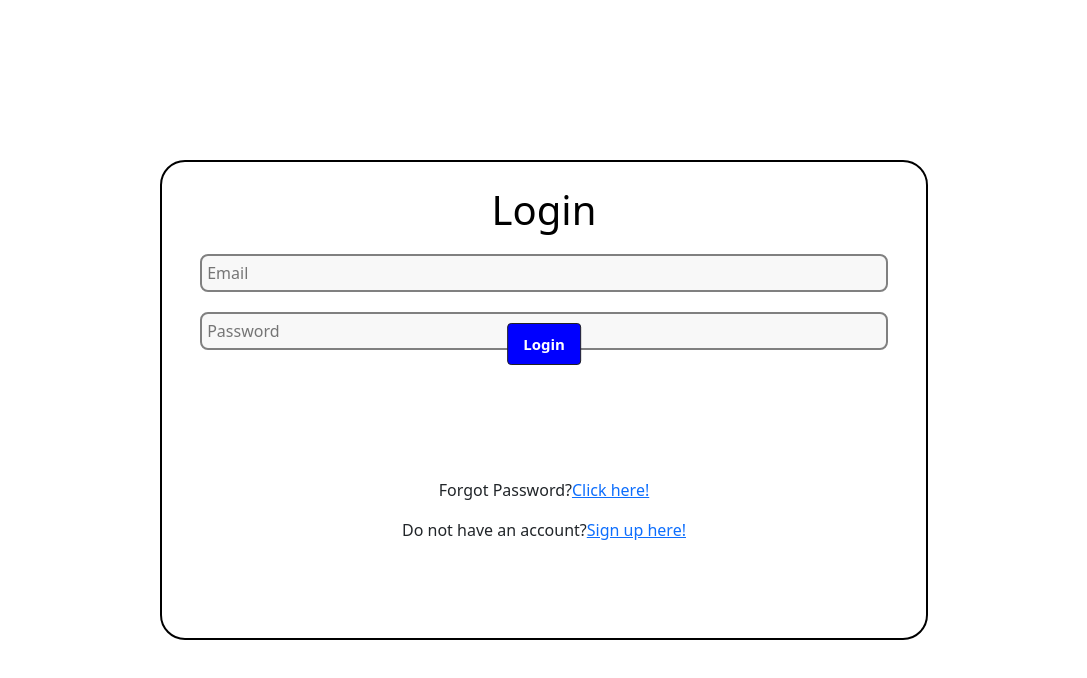
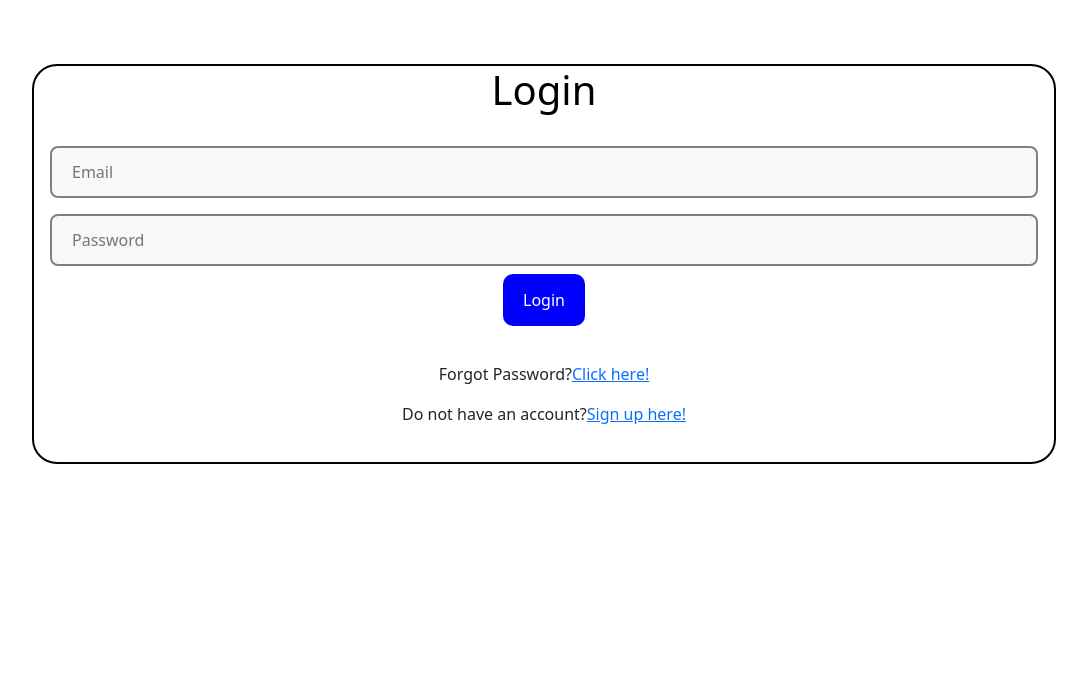
Before and after one commit to CMPUT404F22ProjectTeam/WebApplicationProject, a React (Create React App) app in the folder frontend/my-app/: page / in a window 1280 px wide. Shown: the top 678 px of the page, without its empty margins (96-1183 px from the left). Built offline with nearby package versions, Linux system fonts and the light colour scheme.

Commit message:
fix button css

```diff
--- a/frontend/my-app/src/components/Form.css
+++ b/frontend/my-app/src/components/Form.css
@@ -1,7 +1,9 @@
 input {
-    display: block;
     border: 2px solid grey;
     border-radius: 8px;
-    padding: 5px;
-    margin-top: 20px;
+    width: 100%;
+    padding: 12px 20px;
+    margin: 8px 0;
+    display: inline-block;
+    box-sizing: border-box;
 }
--- a/frontend/my-app/src/views/Login.css
+++ b/frontend/my-app/src/views/Login.css
@@ -1,33 +1,13 @@
+.container{
+    padding: 16px;
+}
+
 .login {
-    position: absolute;
     background-color:white;
+    margin: 5% auto 15% auto;
     border-radius: 25px;
     border: 2px solid black;
-    padding: 20px;
-    top: 50%;
-    left: 50%;
-    width: 60%;
-    height: 60%;
-    transform: translate(-50%, -50%);
-}
-
-.login_info{
-    position: absolute;
-    left: 5%;
-    right: 5%;
-    top:5%;
-    bottom: 50%;
-}
-
-.center {
-    justify-content: space-between;
-    text-align: center;
-    align-items: center;
-    position: absolute;
-    left: 50%;
-    padding: 20px;
-    transform: translate(-50%, -50%);
-    bottom: 0%;
+    width: 80%;
 }
 
 h1 {
@@ -35,15 +15,18 @@ h1 {
     text-align: center;
 }
 
-.button {
+button{
+    background-color: blue;
+    color: white;
+    padding: 14px 20px;
+    margin: 0 auto;
+    display:block;
+    border: none;
+    cursor: pointer;
     width: fit-content;
-    background-color: blue;
-    font-size: 15px;
-    color: white;
-    text-align: center;
-    border-radius: 4px;
-    margin-bottom: 10px;
-    position: absolute;
-    left: 50%;
-    transform: translate(-50%, -50%);
+    border-radius: 10px;
 }
+
+.button:hover {
+    opacity: 0.8;
+}
--- a/frontend/my-app/src/views/Login.jsx
+++ b/frontend/my-app/src/views/Login.jsx
@@ -54,9 +54,8 @@ export default class Login extends Component {
         } = this.state;
         return (
             <form className='login' onSubmit={this.save}>
-                <div className='login_info'>
                 <h1>Login</h1>
-
+                <div class="container">
                 <Form
                     type="email"
                     name="email"
@@ -64,7 +63,6 @@ export default class Login extends Component {
                     placeholder="Email"
                     value={email}
                 ></Form>
-
                 <Form
                     type="password"
                     name="password"
@@ -72,11 +70,9 @@ export default class Login extends Component {
                     placeholder="Password"
                     value={password}
                 ></Form>
-                <a href="/Home" className="button" type="submit">Login</a>
+                {/* <a href="/Home" className="button" type="submit">Login</a> */}
+                <button type="submit">Login</button>
                 </div>
-
-
-
                 <form className="center">
                     <RedirectLink message="Forgot Password?" link="Click here!" href="/reset" />
                     <RedirectLink message="Do not have an account?" link="Sign up here!" href="/signup" />
```
